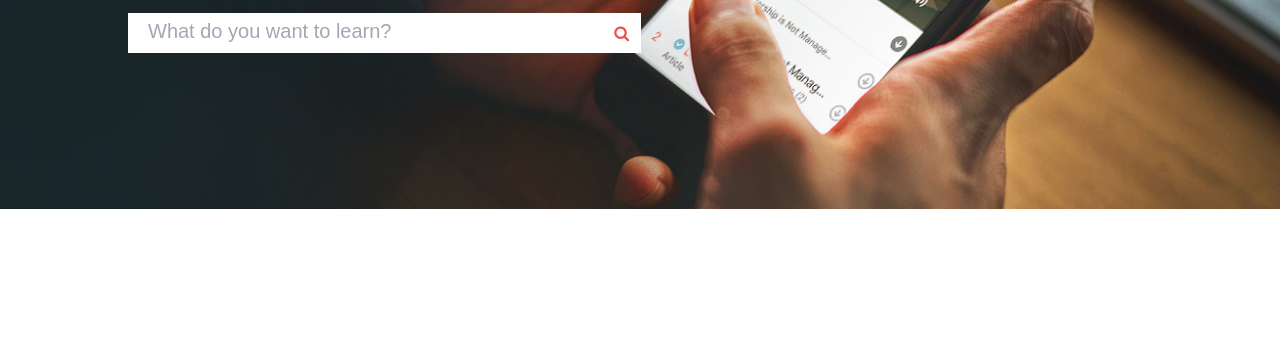
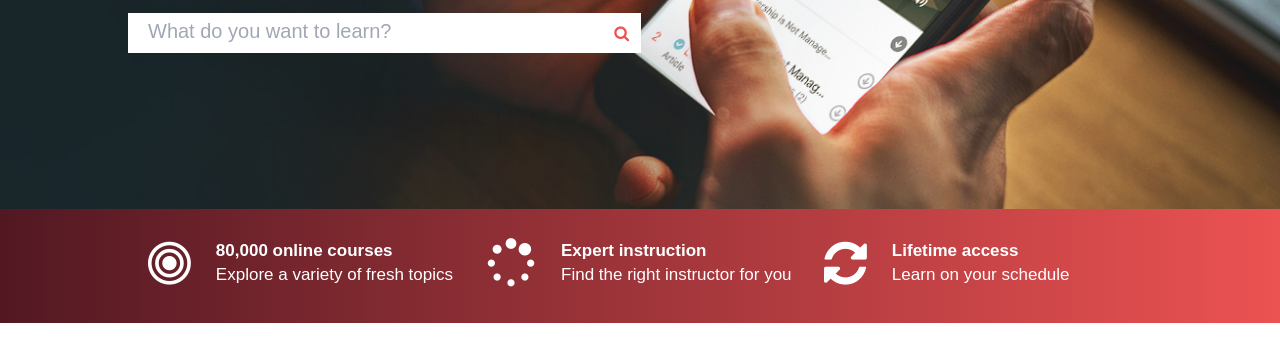
Before and after one commit to truongletann/Demo_SASS, a plain HTML site: page index.html in a window 1280 px wide. Shown: the part 350-712 px from the top of the page. Drawn offline with nearby package versions, Linux system fonts and the light colour scheme.

Commit message:
update intro

```diff
--- a/index.html
+++ b/index.html
@@ -90,6 +90,47 @@
           </div>
         </div>
     </section>
+
+    <!-- intro -->
+    <section class="myIntro">
+        <div class="intro_content">
+            <div class="row">
+                <div class="col-md-4">
+                    <div class="intro_item d-flex">
+                        <div class="icon">
+                            <i class="fa fa-bullseye"></i>
+                        </div>
+                        <div class="icon_content">
+                            <p>80,000 online courses</p>
+                            <p>Explore a variety of fresh topics</p>
+                        </div>
+                    </div>
+                </div>
+                <div class="col-md-4">
+                    <div class="intro_item d-flex">
+                        <div class="icon">
+                            <i class="fa fa-spinner"></i>
+                        </div>
+                        <div class="icon_content">
+                            <p>Expert instruction</p>
+                            <p>Find the right instructor for you</p>
+                        </div>
+                    </div>
+                </div>
+                <div class="col-md-4">
+                    <div class="intro_item d-flex">
+                        <div class="icon">
+                            <i class="fa fa-refresh"></i>
+                        </div>
+                        <div class="icon_content">
+                            <p>Lifetime access</p>
+                            <p>Learn on your schedule</p>
+                        </div>
+                    </div>
+                </div>
+            </div>
+        </div>
+    </section>
     <!-- Optional JavaScript -->
     <!-- jQuery first, then Popper.js, then Bootstrap JS -->
     <script src="https://code.jquery.com/jquery-3.3.1.slim.min.js" integrity="sha384-q8i/X+965DzO0rT7abK41JStQIAqVgRVzpbzo5smXKp4YfRvH+8abtTE1Pi6jizo" crossorigin="anonymous"></script>
--- /dev/null
+++ b/scss/Layout/_intro.scss
@@ -0,0 +1,24 @@
+.myIntro{
+    background:linear-gradient(to right, $color-red-1, $color-red-0);
+    .intro_content{
+        width: 80%;
+        margin: auto;
+        padding: $pd-2;
+        .intro_item{
+            .icon{
+                @include text($color-white-0, 50px, $fw-bold);
+                margin-right:  $mg-2;
+            }
+            .icon_content{
+                padding-top: $pd-1;
+                p:first-child{
+                    @include text($color-white-0, $fs-0 + 2, $fw-bold);
+                    margin-bottom: 0;
+                }
+                p:last-child{
+                    @include text($color-white-0, $fs-0 + 2, $fw-normal);
+                }
+            }
+        }
+    }
+}
--- a/scss/main.scss
+++ b/scss/main.scss
@@ -9,6 +9,8 @@
 
 @import "Layout/header";
 @import "Layout/cover";
+@import "Layout/intro";
+
 
 
 @import "Component/button";
```
Also changed, not shown: css/style.css, 1 other file.
